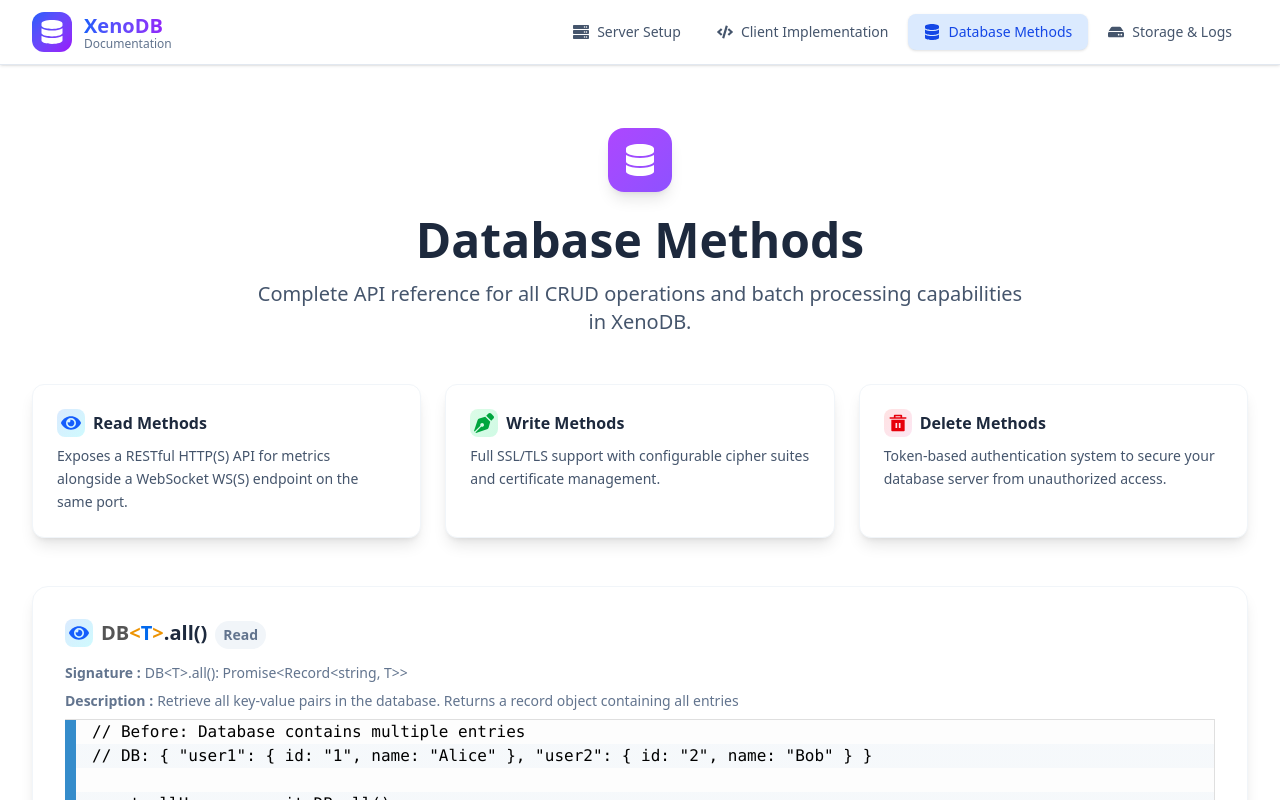
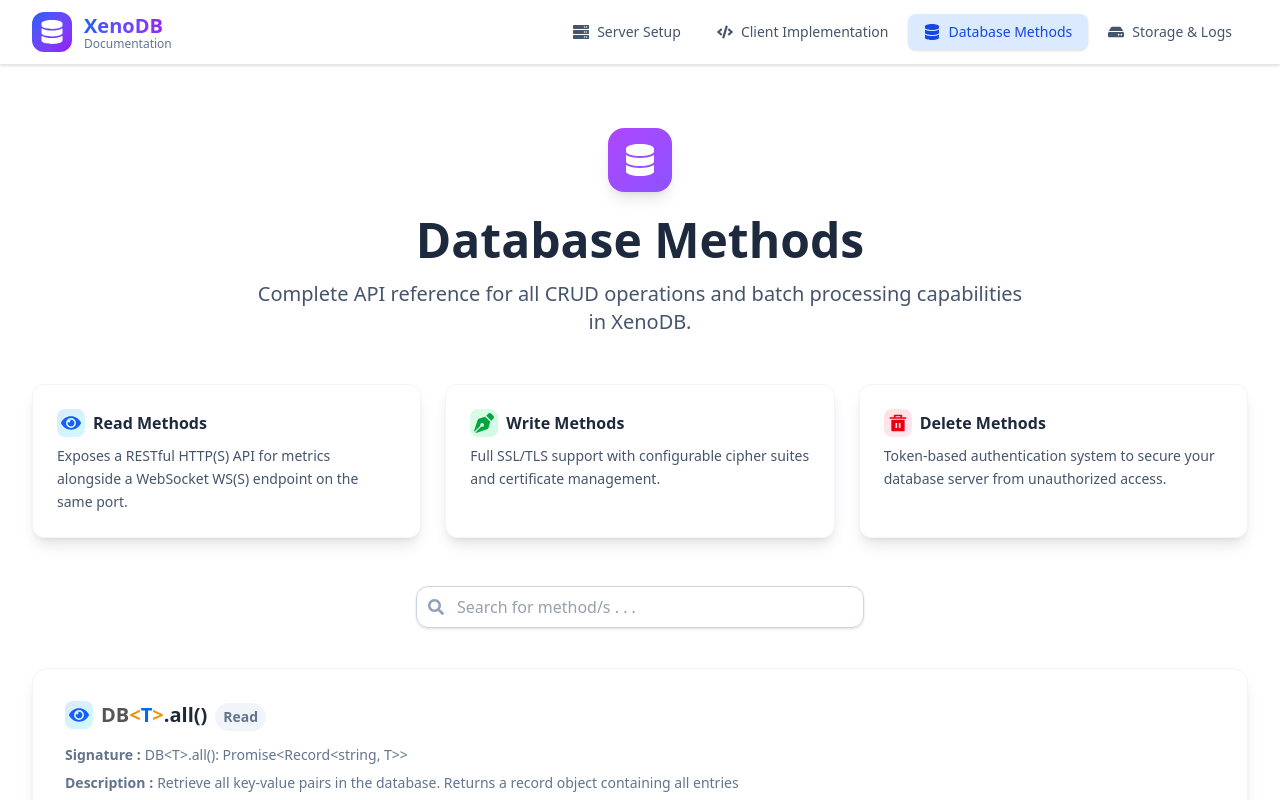
Before and after one commit to xenoDB/xenoSite, a React (Vite) app: page /database-methods in a window 1280 px wide. Shown: the top 800 px of the page. Built offline with nearby package versions, Linux system fonts and the light colour scheme.

Commit message:
search box in methods

```diff
--- a/src/pages/DatabaseMethods.tsx
+++ b/src/pages/DatabaseMethods.tsx
@@ -1,7 +1,7 @@
-import { JSX } from "react";
+import { JSX, useState } from "react";
 import CodeBlock from "../utilities/CodeBlock";
 import { RiDeleteBin5Fill } from "react-icons/ri";
-import { FaDatabase, FaEye, FaPenNib } from "react-icons/fa";
+import { FaDatabase, FaEye, FaPenNib, FaSearch } from "react-icons/fa";
 
 const heading = (
   <div className="text-center mb-12">
@@ -349,6 +349,12 @@ function T(method: {
 }
 
 export default function DatabaseMethods() {
+  const [searchTerm, setSearchTerm] = useState("");
+
+  const filteredMethods = methods.filter((method) =>
+    method.name.toLowerCase().includes(searchTerm.toLowerCase())
+  );
+
   return (
     <div className="max-w-7xl mx-auto px-4 sm:px-6 lg:px-8 py-12">
       {heading}
@@ -357,7 +363,24 @@ export default function DatabaseMethods() {
         {features}
       </div>
 
-      {methods.map(T)}
+      <div className="mb-10 flex justify-center">
+        <div className="relative w-full max-w-md">
+          <FaSearch className="absolute left-3 top-1/2 transform -translate-y-1/2 text-slate-400" />
+          <input
+            type="text"
+            placeholder="Search for method/s . . ."
+            className="w-full pl-10 pr-4 py-2 border border-slate-300 rounded-xl shadow-sm outline-none  text-slate-700"
+            value={searchTerm}
+            onChange={(e) => setSearchTerm(e.target.value)}
+          />
+        </div>
+      </div>
+
+      {filteredMethods.length > 0 ? (
+        filteredMethods.map(T)
+      ) : (
+        <p className="text-center text-slate-500">No matching methods found.</p>
+      )}
     </div>
   );
 }
```
